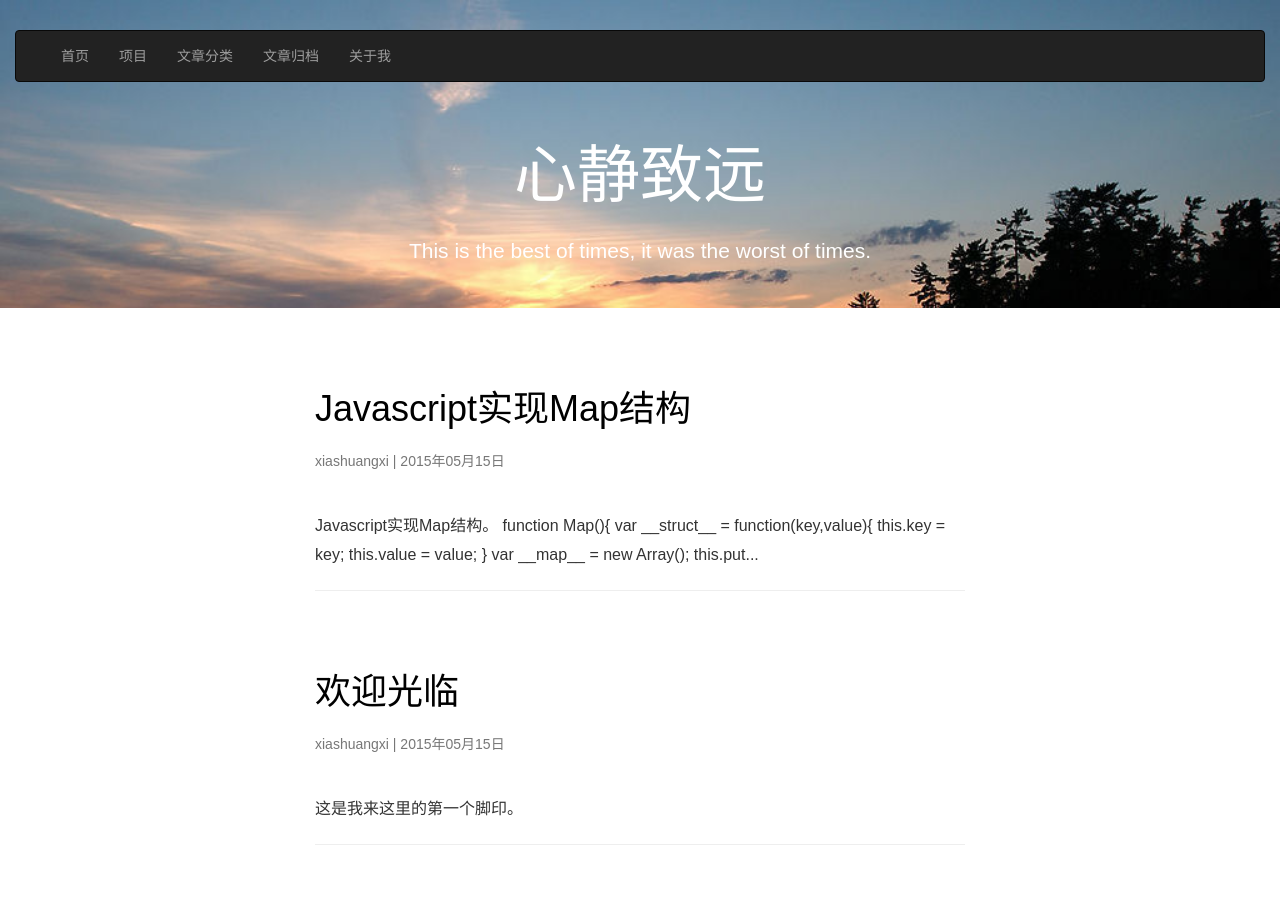
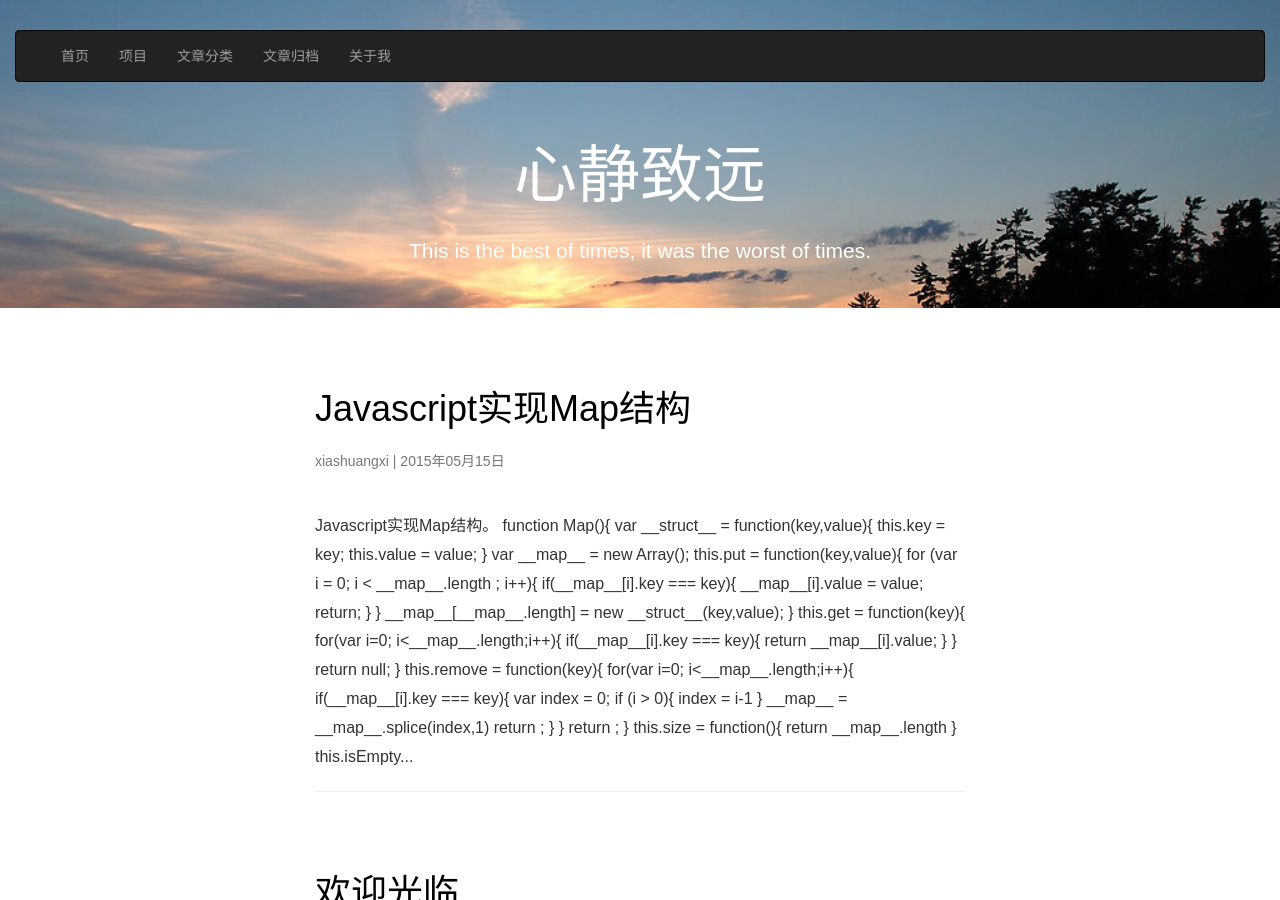
Before and after one commit to jinchangle/xiashuangxi.github.io, a Jekyll site: the page built from index.html, in a window 1280 px wide and 900 px high. Built offline with Jekyll 4.4.1, drawn with Linux system fonts in a browser that asks for light colours; nearby versions of some CDN libraries; the list of posts is cut into pages by our own code; comment, search, counter and statistics services are not loaded.

Commit message:
Changes to be committed: 	modified:   _layouts/default.html

```diff
--- a/_layouts/default.html
+++ b/_layouts/default.html
@@ -12,7 +12,7 @@
             </a><p style='font-size:14px;color:#777;'>xiashuangxi&nbsp;|&nbsp;{{ post.date| date:"%Y年%m月%d日" }}</p>
         </div>
 
-        <p id='page.content' class="lead" style='font-size:16px;'>{{ post.content |strip_html|truncatewords:20}}</p>
+        <p id='page.content' class="lead" style='font-size:16px;'>{{ post.content |strip_html|truncatewords:100}}</p>
         <hr>
         <p>
             <span class="ds-thread-count badge" data-thread-key="{{pdost.id}}" data-count-type="comments"></span>
```
